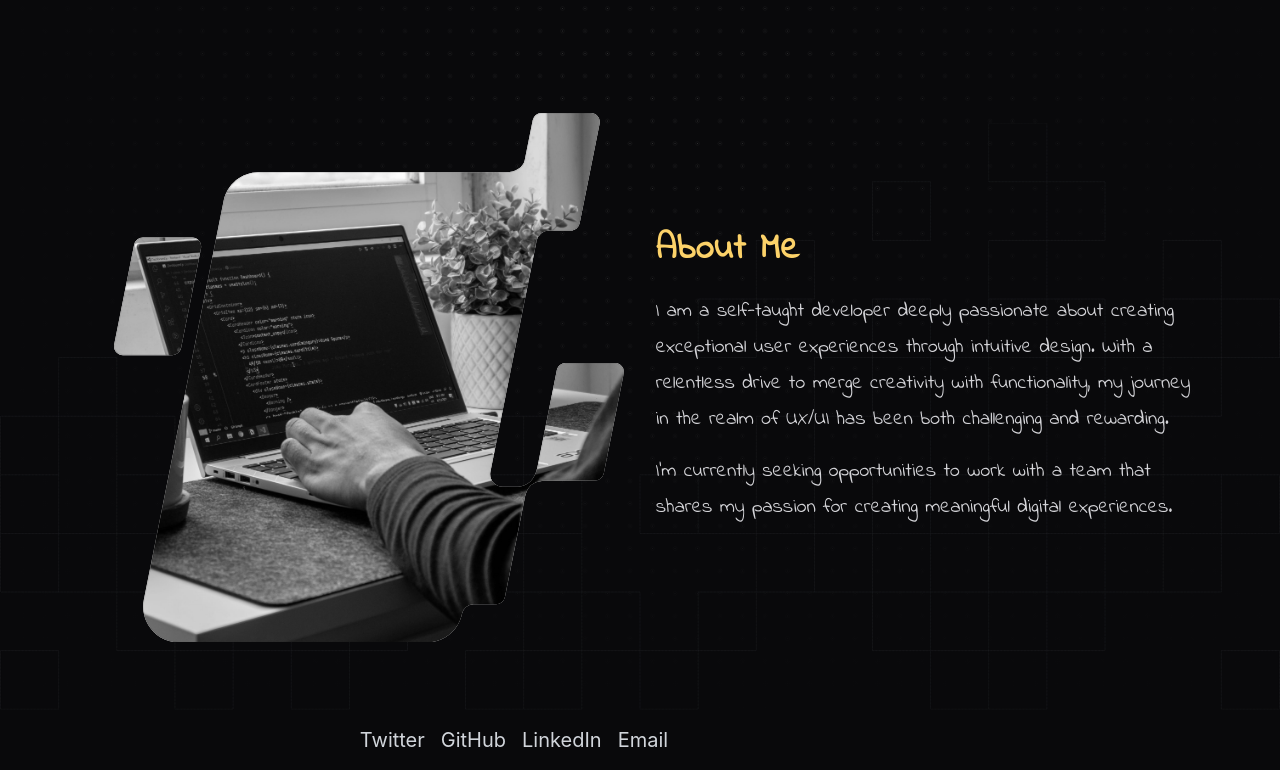
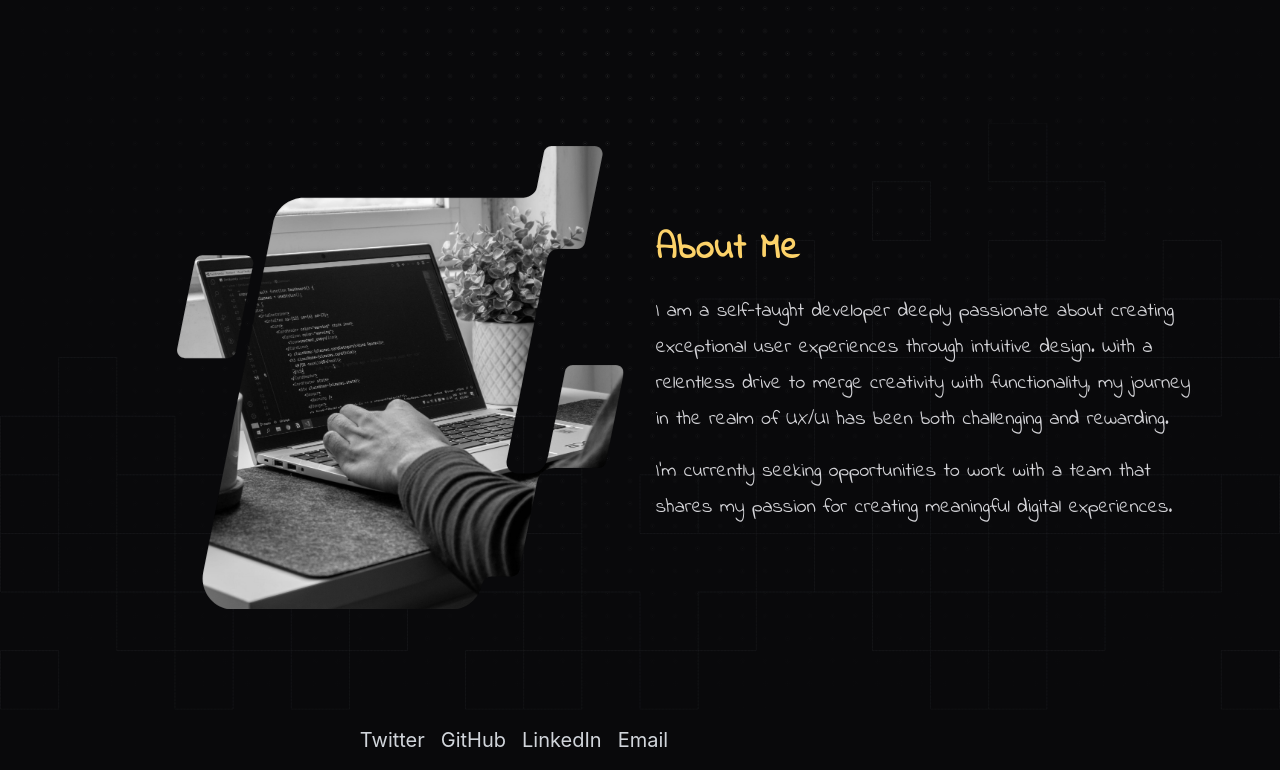
Before and after one commit to Ali-Hussein-dev/Ali-Hussein-dev, a Next.js app: page / in a window 1280 px wide. Shown: the part 4885-5655 px from the top of the page. Built offline with nearby package versions, Linux system fonts and the light colour scheme; what tailwind-custom-utilities, tailwindcss-highlights would draw is missing.

Commit message:
style: remove initial white bg for mask img

```diff
--- a/src/components/StylizedImage.tsx
+++ b/src/components/StylizedImage.tsx
@@ -1,6 +1,6 @@
 import { useId } from 'react'
 import Image, { type ImageProps } from 'next/image'
-import clsx from 'clsx'
+import { cn } from 'src/utils/cn'
 
 const shapes = [
   {
@@ -32,9 +32,10 @@ export function StylizedImage({
 
   return (
     <div
-      className={clsx(
+      className={cn(
         className,
-        'relative flex aspect-[719/680] w-full grayscale'
+        // original asepct-ratio: [719/680]
+        'relative flex aspect-[700/580] w-full grayscale'
       )}
     >
       <svg viewBox={`0 0 ${width} ${height}`} fill="none" className="h-full">
@@ -45,7 +46,7 @@ export function StylizedImage({
                 alt=""
                 width={width}
                 height={height}
-                className="w-full bg-neutral-100 object-cover"
+                className="w-full bg-transparent object-cover"
                 style={{ aspectRatio: `${width} / ${height}` }}
                 {...props}
               />
--- a/src/css/global.css
+++ b/src/css/global.css
@@ -141,5 +141,5 @@ li {
 }
 
 ::-webkit-scrollbar-thumb {
-  @apply rounded-lg shadow-inner bg-white/20 hover:bg-white/30;
+  @apply rounded-lg shadow-inner bg-white/70 hover:bg-white/90;
 }
```
